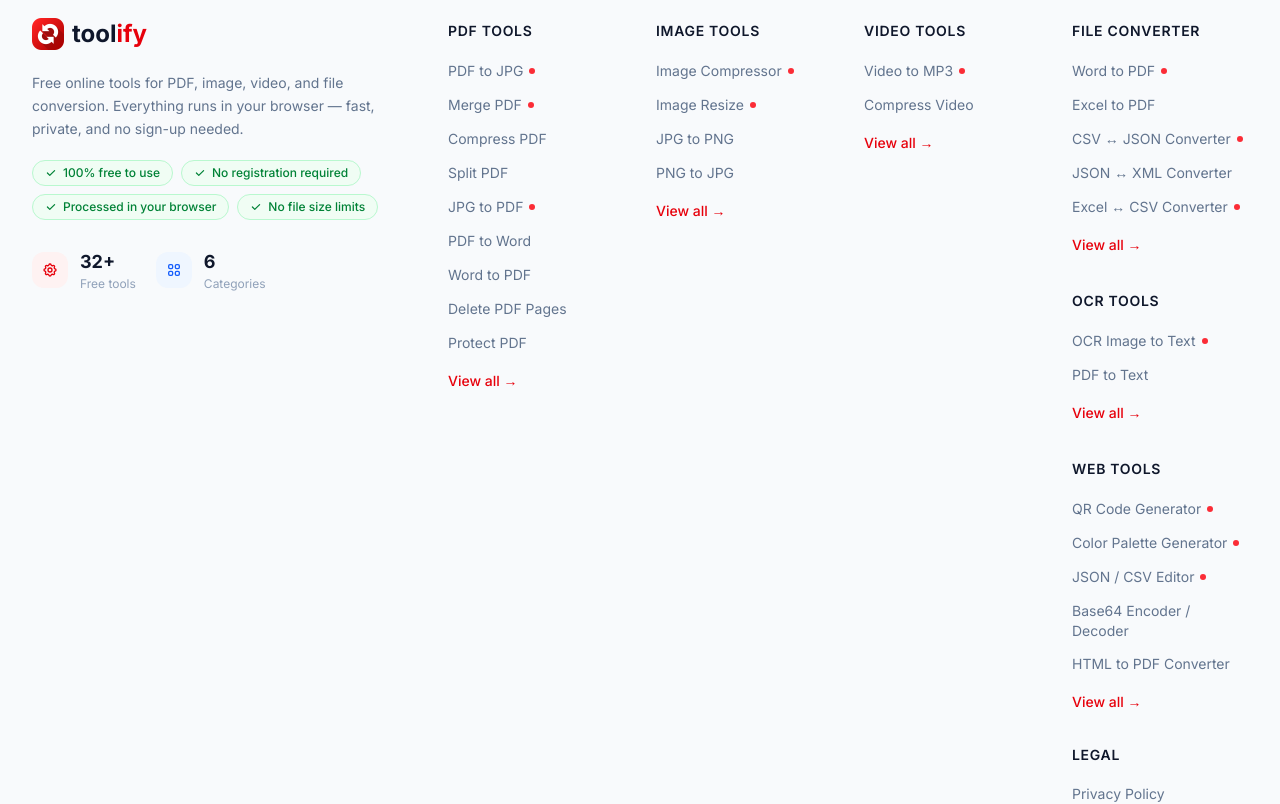
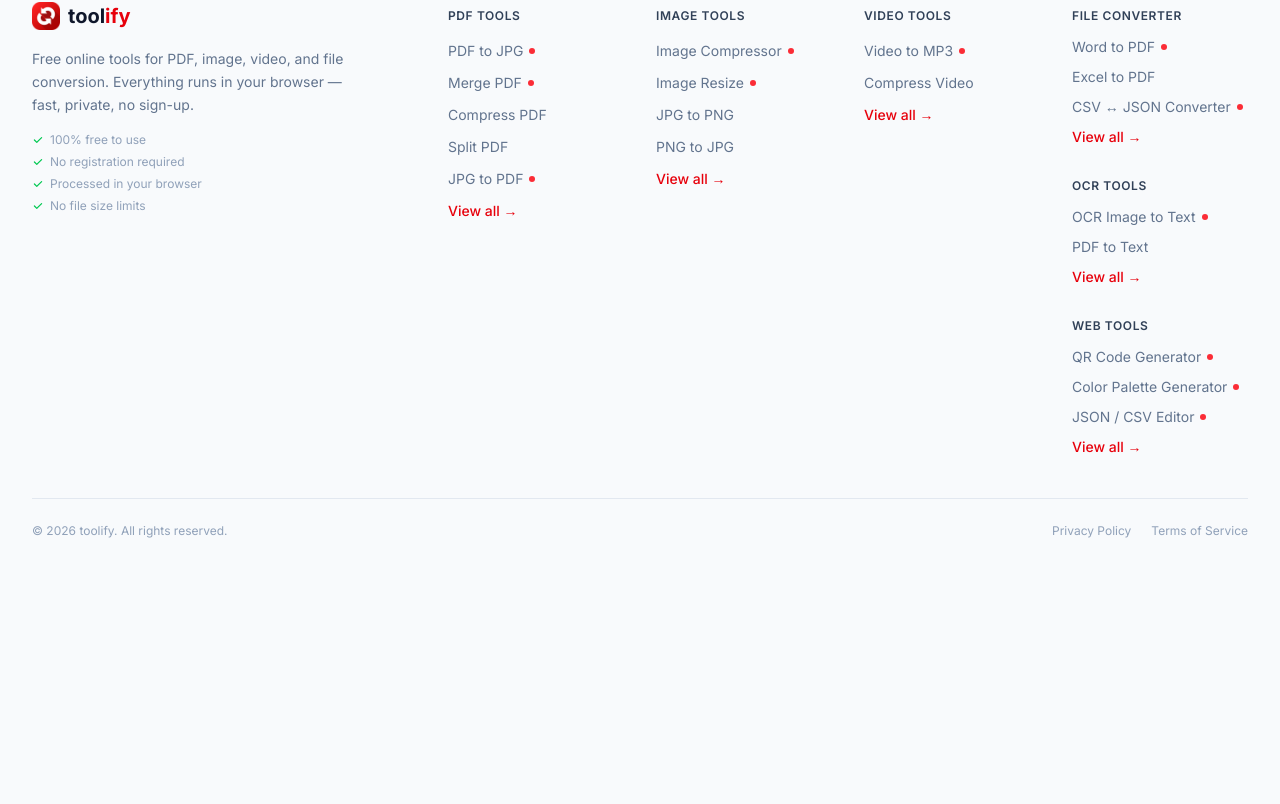
Before and after one commit to mhtrkn/toolify, a Next.js app: page / in a window 1280 px wide. Shown: the part 2957-3761 px from the top of the page. After the commit the page ends 3536 px from the top, so only its background shows below. Built offline with nearby package versions, Linux system fonts and the light colour scheme.

Commit message:
Update Footer.tsx

```diff
--- a/src/components/layout/Footer.tsx
+++ b/src/components/layout/Footer.tsx
@@ -8,23 +8,15 @@
       acc[cat.slug] = TOOLS.filter((t) => t.categorySlug === cat.slug);
       return acc;
     },
-    {} as Record<string, typeof TOOLS>
+    {} as Record<string, typeof TOOLS>,
   );
-
-  const features = [
-    "100% free to use",
-    "No registration required",
-    "Processed in your browser",
-    "No file size limits",
-  ];
 
   const primaryCats = CATEGORIES.slice(0, 3);
   const secondaryCats = CATEGORIES.slice(3);
 
   return (
     <footer className="border-t border-slate-200 bg-slate-50 text-slate-700">
-      <div className="mx-auto max-w-7xl px-4 pt-14 pb-8 sm:px-6 lg:px-8">
-
+      <div className="mx-auto max-w-7xl px-4 py-10 sm:px-6 lg:px-8">
         {/* CTA Banner */}
         <div className="mb-14 overflow-hidden rounded-2xl bg-linear-to-br from-red-600 to-red-500 px-8 py-7 shadow-sm">
           <div className="flex flex-col items-start justify-between gap-5 sm:flex-row sm:items-center">
@@ -36,7 +28,8 @@
                 Everything runs in your browser
               </h2>
               <p className="mt-1 text-sm text-red-100">
-                No uploads to servers. No waiting. Just instant, private results.
+                No uploads to servers. No waiting. Just instant, private
+                results.
               </p>
             </div>
             <Link
@@ -47,33 +40,38 @@
             </Link>
           </div>
         </div>
-
         {/* Main grid */}
-        <div className="grid grid-cols-2 gap-x-8 gap-y-12 lg:grid-cols-6">
-
+        <div className="grid grid-cols-2 gap-x-8 gap-y-8 sm:grid-cols-3 lg:grid-cols-6">
           {/* Brand column */}
           <div className="col-span-2 lg:col-span-2">
             <Link href="/" className="inline-flex items-center gap-2">
-              <Image src={"/icons/logo.png"} width={32} height={32} alt="toolify logo" />
-              <span className="text-2xl font-bold text-slate-900">
+              <Image
+                src={"/icons/logo.png"}
+                width={28}
+                height={28}
+                alt="toolify logo"
+              />
+              <span className="text-xl font-bold text-slate-900">
                 tool<span className="text-red-600">ify</span>
               </span>
             </Link>
-            <p className="mt-4 text-sm leading-relaxed text-slate-500">
+            <p className="mt-3 max-w-xs text-sm leading-relaxed text-slate-500">
               Free online tools for PDF, image, video, and file conversion.
-              Everything runs in your browser — fast, private, and no sign-up
-              needed.
+              Everything runs in your browser — fast, private, no sign-up.
             </p>
-
-            {/* Feature pills */}
-            <div className="mt-5 flex flex-wrap gap-2">
-              {features.map((f) => (
-                <span
+            <ul className="mt-4 space-y-1.5">
+              {[
+                "100% free to use",
+                "No registration required",
+                "Processed in your browser",
+                "No file size limits",
+              ].map((f) => (
+                <li
                   key={f}
-                  className="inline-flex items-center gap-1.5 rounded-full border border-green-200 bg-green-50 px-3 py-1 text-xs font-medium text-green-700"
+                  className="flex items-center gap-1.5 text-xs text-slate-400"
                 >
                   <svg
-                    className="h-3 w-3 shrink-0"
+                    className="h-3 w-3 shrink-0 text-green-500"
                     fill="currentColor"
                     viewBox="0 0 20 20"
                   >
@@ -84,60 +82,9 @@
                     />
                   </svg>
                   {f}
-                </span>
+                </li>
               ))}
-            </div>
-
-            {/* Stats */}
-            <div className="mt-7 flex gap-5">
-              <div className="flex items-center gap-3">
-                <div className="flex h-9 w-9 items-center justify-center rounded-xl bg-red-50">
-                  <svg
-                    className="h-4 w-4 text-red-600"
-                    fill="none"
-                    viewBox="0 0 24 24"
-                    stroke="currentColor"
-                    strokeWidth={2}
-                  >
-                    <path
-                      strokeLinecap="round"
-                      strokeLinejoin="round"
-                      d="M10.325 4.317c.426-1.756 2.924-1.756 3.35 0a1.724 1.724 0 002.573 1.066c1.543-.94 3.31.826 2.37 2.37a1.724 1.724 0 001.065 2.572c1.756.426 1.756 2.924 0 3.35a1.724 1.724 0 00-1.066 2.573c.94 1.543-.826 3.31-2.37 2.37a1.724 1.724 0 00-2.572 1.065c-.426 1.756-2.924 1.756-3.35 0a1.724 1.724 0 00-2.573-1.066c-1.543.94-3.31-.826-2.37-2.37a1.724 1.724 0 00-1.065-2.572c-1.756-.426-1.756-2.924 0-3.35a1.724 1.724 0 001.066-2.573c-.94-1.543.826-3.31 2.37-2.37.996.608 2.296.07 2.572-1.065z"
-                    />
-                    <path
-                      strokeLinecap="round"
-                      strokeLinejoin="round"
-                      d="M15 12a3 3 0 11-6 0 3 3 0 016 0z"
-                    />
-                  </svg>
-                </div>
-                <div>
-                  <p className="text-lg font-bold text-slate-900">{TOOLS.length}+</p>
-                  <p className="text-xs text-slate-400">Free tools</p>
-                </div>
-              </div>
-              <div className="flex items-center gap-3">
-                <div className="flex h-9 w-9 items-center justify-center rounded-xl bg-blue-50">
-                  <svg
-                    className="h-4 w-4 text-blue-600"
-                    fill="none"
-                    viewBox="0 0 24 24"
-                    stroke="currentColor"
-                    strokeWidth={2}
-                  >
-                    <path
-                      strokeLinecap="round"
-                      strokeLinejoin="round"
-                      d="M4 6a2 2 0 012-2h2a2 2 0 012 2v2a2 2 0 01-2 2H6a2 2 0 01-2-2V6zm10 0a2 2 0 012-2h2a2 2 0 012 2v2a2 2 0 01-2 2h-2a2 2 0 01-2-2V6zM4 16a2 2 0 012-2h2a2 2 0 012 2v2a2 2 0 01-2 2H6a2 2 0 01-2-2v-2zm10 0a2 2 0 012-2h2a2 2 0 012 2v2a2 2 0 01-2 2h-2a2 2 0 01-2-2v-2z"
-                    />
-                  </svg>
-                </div>
-                <div>
-                  <p className="text-lg font-bold text-slate-900">{CATEGORIES.length}</p>
-                  <p className="text-xs text-slate-400">Categories</p>
-                </div>
-              </div>
-            </div>
+            </ul>
           </div>
 
           {/* Primary category columns: PDF, Image, Video */}
@@ -145,12 +92,12 @@
             <div key={cat.slug} className="col-span-1">
               <Link
                 href={`/${cat.slug}`}
-                className={`text-sm font-semibold uppercase tracking-wider text-slate-900 transition-opacity hover:opacity-70`}
+                className="text-xs font-semibold uppercase tracking-wider text-slate-700 transition-opacity hover:opacity-70"
               >
                 {cat.name}
               </Link>
-              <ul className="mt-4 space-y-2.5">
-                {toolsByCategory[cat.slug]?.map((tool) => (
+              <ul className="mt-3 space-y-2">
+                {toolsByCategory[cat.slug]?.slice(0, 5).map((tool) => (
                   <li key={tool.slug}>
                     <Link
                       href={`/${cat.slug}/${tool.slug}`}
@@ -166,7 +113,7 @@
                     </Link>
                   </li>
                 ))}
-                <li className="pt-1">
+                <li>
                   <Link
                     href={`/${cat.slug}`}
                     className="text-sm font-medium text-red-600 transition-colors hover:text-red-700"
@@ -181,15 +128,15 @@
           {/* Last column: File Converter + OCR + Web stacked */}
           <div className="col-span-1">
             {secondaryCats.map((cat, i) => (
-              <div key={cat.slug} className={i > 0 ? "mt-8" : ""}>
+              <div key={cat.slug} className={i > 0 ? "mt-6" : ""}>
                 <Link
                   href={`/${cat.slug}`}
-                  className={`text-sm font-semibold uppercase tracking-wider text-slate-900 transition-opacity hover:opacity-70`}
+                  className="text-xs font-semibold uppercase tracking-wider text-slate-700 transition-opacity hover:opacity-70"
                 >
                   {cat.name}
                 </Link>
-                <ul className="mt-4 space-y-2.5">
-                  {toolsByCategory[cat.slug]?.slice(0, 5).map((tool) => (
+                <ul className="mt-2 space-y-1.5">
+                  {toolsByCategory[cat.slug]?.slice(0, 3).map((tool) => (
                     <li key={tool.slug}>
                       <Link
                         href={`/${cat.slug}/${tool.slug}`}
@@ -205,7 +152,7 @@
                       </Link>
                     </li>
                   ))}
-                  <li className="pt-1">
+                  <li>
                     <Link
                       href={`/${cat.slug}`}
                       className="text-sm font-medium text-red-600 transition-colors hover:text-red-700"
@@ -216,44 +163,28 @@
                 </ul>
               </div>
             ))}
-
-            {/* Legal links */}
-            <div className="mt-8">
-              <p className="text-sm font-semibold uppercase tracking-wider text-slate-900">
-                Legal
-              </p>
-              <ul className="mt-4 space-y-2.5">
-                <li>
-                  <Link
-                    href="/privacy-and-policy"
-                    className="text-sm text-slate-500 transition-colors hover:text-slate-900"
-                  >
-                    Privacy Policy
-                  </Link>
-                </li>
-                <li>
-                  <Link
-                    href="/terms"
-                    className="text-sm text-slate-500 transition-colors hover:text-slate-900"
-                  >
-                    Terms of Service
-                  </Link>
-                </li>
-              </ul>
-            </div>
           </div>
         </div>
 
         {/* Bottom bar */}
-        <div className="mt-14 flex flex-col items-center justify-between gap-3 border-t border-slate-200 pt-8 sm:flex-row">
-          <div className="flex items-center gap-2">
-            <p className="text-sm text-slate-400">
-              © {new Date().getFullYear()} toolify. All rights reserved.
-            </p>
+        <div className="mt-10 flex flex-col items-center justify-between gap-3 border-t border-slate-200 pt-6 sm:flex-row">
+          <p className="text-xs text-slate-400">
+            © {new Date().getFullYear()} toolify. All rights reserved.
+          </p>
+          <div className="flex flex-wrap items-center justify-center gap-x-5 gap-y-1">
+            <Link
+              href="/privacy-and-policy"
+              className="text-xs text-slate-400 transition-colors hover:text-slate-700"
+            >
+              Privacy Policy
+            </Link>
+            <Link
+              href="/terms"
+              className="text-xs text-slate-400 transition-colors hover:text-slate-700"
+            >
+              Terms of Service
+            </Link>
           </div>
-          <p className="text-sm text-slate-400">
-            No bloat. No paywalls. Just tools that work.
-          </p>
         </div>
       </div>
     </footer>
```
